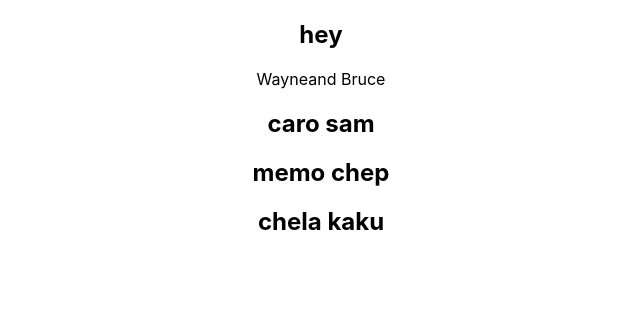
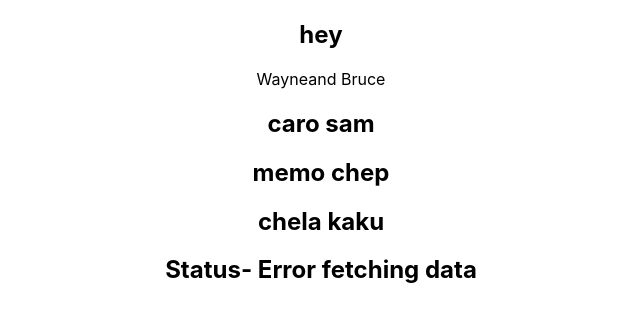
Before and after one commit to carolchep/TypeScript-with-React, a React (Create React App) app: page / in a window 1280 px wide. Shown: the top 322 px of the page, without its empty margins (319-959 px from the left). Built offline with nearby package versions, Linux system fonts and the light colour scheme.

Commit message:
advanced-props-with-status

```diff
--- a/src/App.tsx
+++ b/src/App.tsx
@@ -3,6 +3,7 @@ import './App.css';
 import { Greet } from './components/Greet';
 import { Person } from './components/Person'
 import { PersonList } from './components/PersonList';
+import { Status } from './components/Status';
 
 function App() {
   const personName ={
@@ -29,6 +30,7 @@ function App() {
       <Greet name="carol" messageCount={10} isLoggedIn={false} />
       <Person name={personName}/>
       <PersonList names={personList}/>
+      <Status status="error"/>
     </div>
   );
 }
--- /dev/null
+++ b/src/components/Status.tsx
@@ -0,0 +1,25 @@
+type StatusProps = {
+    status: string
+}
+
+export const Status = (props: StatusProps) => {
+    let message
+    if (props.status === "loading") {
+        message = "loading"
+    } else if (props.status === "error") {
+        message = "Error fetching data"
+
+    }
+    else if (props.status === "success") {
+        message = "Data Fetched Succefully"
+
+    }
+
+return (
+    <div>
+        <h2>
+            Status- {message}
+        </h2>
+    </div>
+)
+}
```
